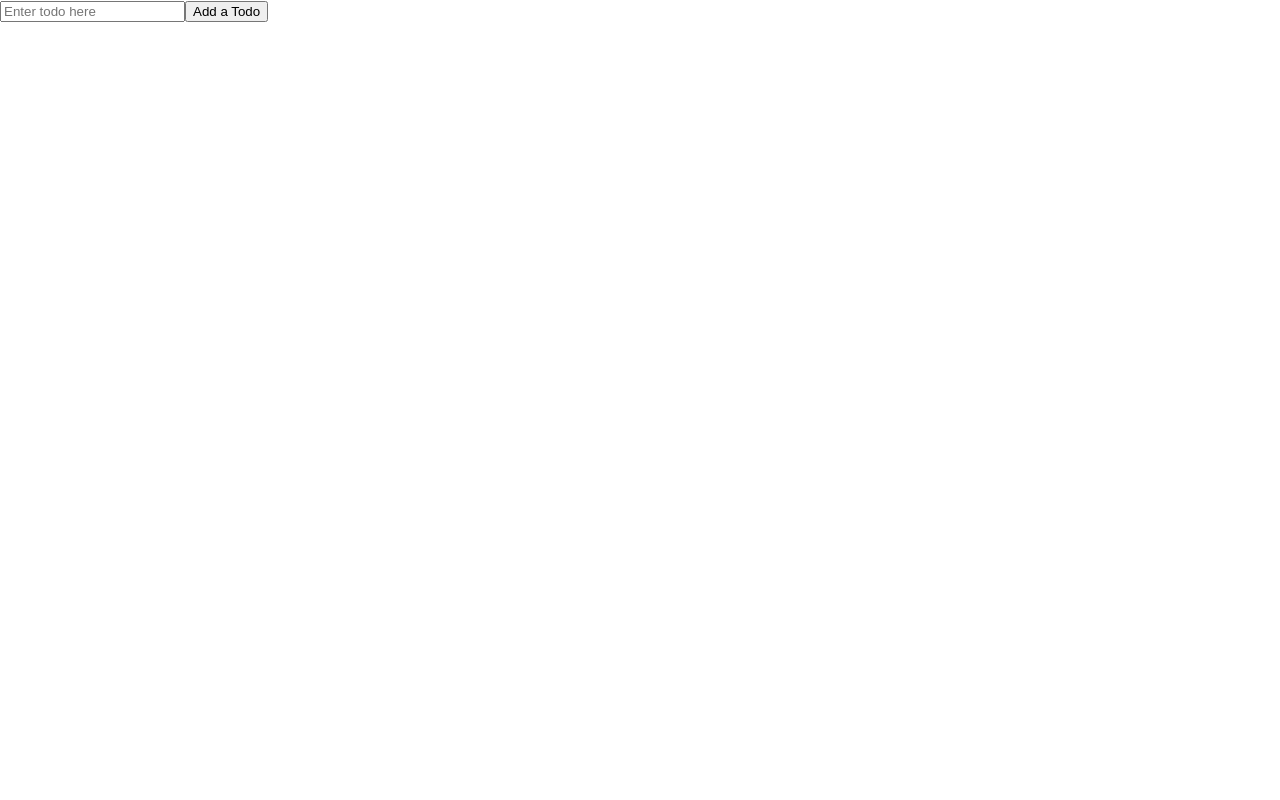
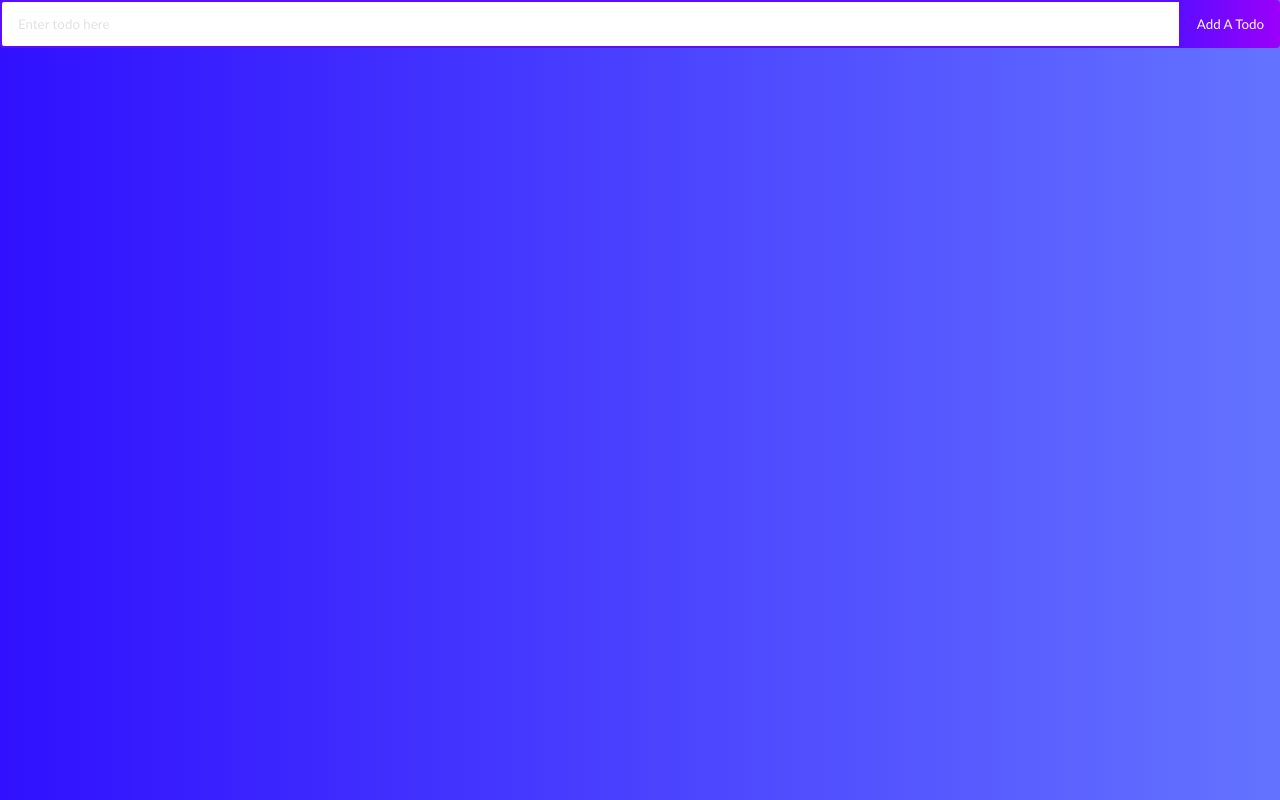
Before and after one commit to danielantonio14/todolist_react.js, a React (Create React App) app in the folder todolist/: page / in a window 1280 px wide. Built offline with nearby package versions, Linux system fonts and the light colour scheme.

Commit message:
Atualizei o form component

```diff
--- a/todolist/src/App.css
+++ b/todolist/src/App.css
@@ -1,38 +1,127 @@
-.App {
-  text-align: center;
+* {
+  box-sizing: border-box;
+  margin: 0;
+  padding: 0;
+  font-family: "Trebuchet MS", "Lucida Sans Unicode", "Lucida Grande",
+    "Lucida Sans", Arial, sans-serif;
 }
 
-.App-logo {
-  height: 40vmin;
-  pointer-events: none;
+body {
+  background: linear-gradient(
+    90deg,
+    rgba(48, 16, 255, 1) 0%,
+    rgba(100, 115, 255, 1) 100%
+  );
+}
+.todo-container{
+  width: 100%;
 }
 
-@media (prefers-reduced-motion: no-preference) {
-  .App-logo {
-    animation: App-logo-spin infinite 20s linear;
-  }
-}
-
-.App-header {
-  background-color: #282c34;
-  min-height: 100vh;
+.todo-list {
   display: flex;
   flex-direction: column;
   align-items: center;
-  justify-content: center;
-  font-size: calc(10px + 2vmin);
-  color: white;
+  max-width: 750px;
+  margin: 0 auto;
+  text-align: center;
+}
+.todo-form {
+  display: flex;
+  width: 100%;
 }
 
-.App-link {
-  color: #61dafb;
+h1,
+h3 {
+  margin: 32px 0;
+  color: #fff;
+  font-size: 24px;
 }
 
-@keyframes App-logo-spin {
-  from {
-    transform: rotate(0deg);
-  }
-  to {
-    transform: rotate(360deg);
-  }
+h3 {
+  margin-top: 0px;
 }
+
+.search-todos {
+  width: 100%;
+  display: flex;
+  flex-direction: column;
+  align-items: center;
+  margin-bottom: 30px;
+}
+.search-todos-input-wrapper {
+  width: 100%;
+}
+.search-input {
+  width: 100%;
+  padding: 14px 32px 14px 16px;
+  border-radius: 4px 0 0 4px;
+  border: 2px solid #5d0cff;
+  outline: none;
+}
+.todo-item-wrapper {
+  width: 100%;
+  display: flex;
+  margin: 4px auto;
+  color: #fff;
+  background: linear-gradient(
+    90deg,
+    rgba(255, 118, 20, 1) 0%,
+    rgba(255, 84, 17, 1) 100%
+  );
+
+  padding: 16px;
+  border-radius: 5px;
+}
+.todo-text {
+  display: flex;
+  flex: 1;
+}
+.todo-input {
+  padding: 14px 32px 14px 16px;
+  border-radius: 4px 0 0 4px;
+  border: 2px solid #5d0cff;
+  outline: none;
+  display: flex;
+  flex: 1;
+}
+
+.todo-input::placeholder {
+  color: #e2e2e2;
+}
+
+.todo-button {
+  padding: 16px;
+  border: none;
+  border-radius: 0 4px 4px 0;
+  cursor: pointer;
+  outline: none;
+  background: linear-gradient(
+    90deg,
+    rgba(93, 12, 255, 1) 0%,
+    rgba(155, 0, 250, 1) 100%
+  );
+  color: #fff;
+  text-transform: capitalize;
+}
+
+.no-todo {
+  color: #fff;
+  font-size: 24px;
+  margin-top: 40px;
+}
+
+.icons {
+  display: flex;
+  align-items: center;
+  font-size: 24px;
+  cursor: pointer;
+}
+
+.delete-icon {
+  margin-right: 5px;
+  color: #fff;
+}
+
+.edit-icon {
+  color: #fff;
+}
--- a/todolist/src/components/TodoForm.jsx
+++ b/todolist/src/components/TodoForm.jsx
@@ -1,30 +1,36 @@
-import React from 'react'
+import React, { useState } from 'react'
 
 
 
 
 export default function TodoForm() {
+  const handleInputChange = (event) => {
+    event.preventDefault()
+  }
 
+  const [InputValue,setInputValue] = useState("");
   const handleSubmit = (event) => {
-    event.preventDefault();
+    const {value} = event.target;
+    setInputValue(value);
 
   }
 
-  const handleInputChange = () => {
-    console.log('teste2');
-  }
+
 
 
   return (
     <div>
 
 
-      <form onSubmit={handleSubmit}>
-            <input name='input'
+      <form className='todo-form' onSubmit={handleSubmit}>
+            <input
+            name='input'
             type="text"
+            className='todo-input'
+            value={InputValue}
             onChange={handleInputChange}
             placeholder='Enter todo here'/>
-            <button type="submit"> Add a Todo</button>
+            <button className='todo-button' type="submit"> Add a Todo</button>
 
 
       </form>
```
